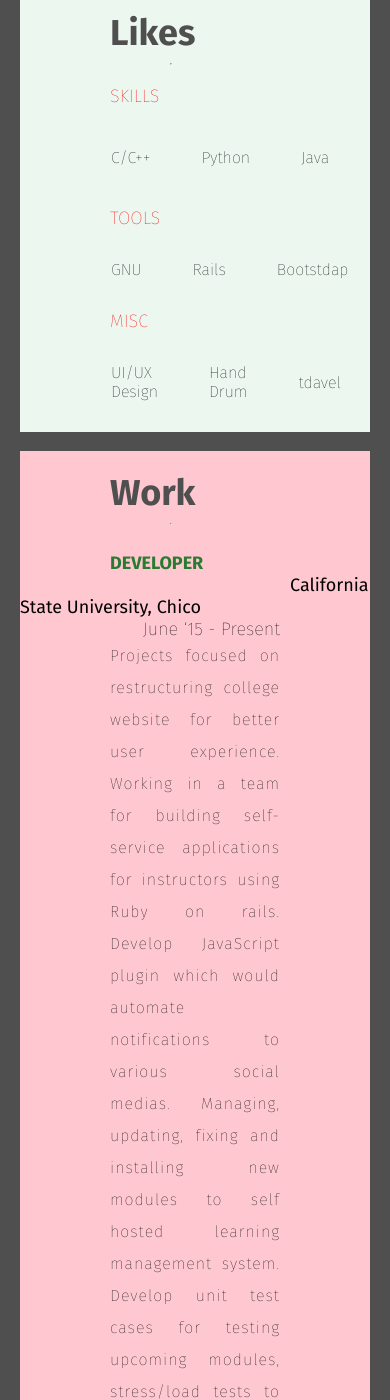
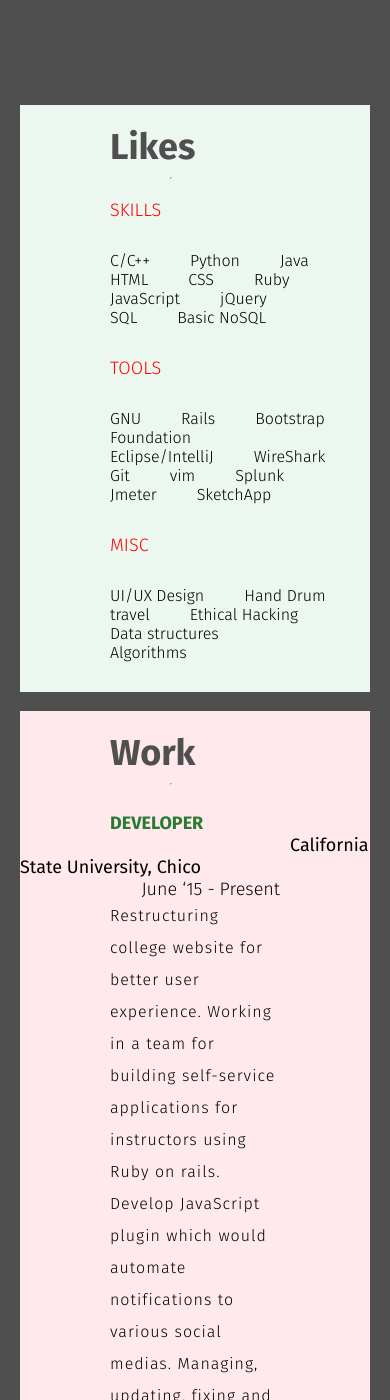
Before and after one commit to dineyw23/reDesign, a Jekyll site: the page built from index.html, in a window 390 px wide and 1400 px high, scrolled down 11579 px. Built offline with Jekyll 4.4.1, drawn with Linux system fonts in a browser that asks for light colours; nearby versions of some CDN libraries; some of the changed text lies outside the part shown.

Commit message:
Making responsive as possible

```diff
--- a/_layouts/default.html
+++ b/_layouts/default.html
@@ -2,7 +2,7 @@
 <html>
 <head>
 	<link rel="stylesheet" href="{{ "/css/main.css" | prepend: site.baseurl }}">
-	 <link href="https://fonts.googleapis.com/css?family=Fira+Sans:100,300,400,500,700" rel="stylesheet">
+	 <link href="https://fonts.googleapis.com/css?family=Fira+Sans:300,400,500,700" rel="stylesheet">
 	 <link rel="shortcut icon" type="image/x-icon" href="images/favicon.ico?">
 	 <script src="https://ajax.googleapis.com/ajax/libs/angularjs/1.5.7/angular.min.js"></script>
 	 <script src="//ajax.googleapis.com/ajax/libs/jquery/2.2.0/jquery.min.js"></script>
--- a/_sass/_base.scss
+++ b/_sass/_base.scss
@@ -54,7 +54,7 @@
 
 
 h1#lname {
-    font-weight: 100;
+    font-weight: 300;
 }
 
 #subheader {
@@ -66,7 +66,7 @@
 
     h2 {
         font-size: 18px;
-        font-weight:100;
+        font-weight:300;
     }
 }
 
@@ -80,9 +80,9 @@
 
     #about {
         margin-top: 100px;
-        font-weight: 100;
+        font-weight: 300;
         font-size: 18px;
-        text-align: justify;
+        text-align: left;
         display: block;
         float: left;
         margin-left: 90px;
@@ -212,8 +212,8 @@
     }
 
     .p-desc {
-        font-weight: 100;
-        text-align: justify;
+        font-weight: 300;
+        text-align: left;
         margin-left: 620px;
         margin-right: 20px;
         line-height: 2em;
@@ -223,8 +223,8 @@
 
 
     .p-desc2 {
-        font-weight: 100;
-        text-align: justify;
+        font-weight: 300;
+        text-align: left;
         margin-left: 620px;
         margin-right: 20px;
         line-height: 2em;
@@ -264,7 +264,7 @@
         margin-top: 20px;
         color: #FF0000;
         font-size: 18px;
-        font-weight: 100;
+        font-weight: 300;
     }
 
     div.skill-table {
@@ -272,16 +272,17 @@
         margin-top: 30px;
         margin-bottom: 30px;
 
+        div.row {
+            float:none;
+            overflow:hidden;
+
+            div {
+                float: left;
+                font-weight: 300;
+                padding-right: 40px;
+            }
         }
 
-    table {
-        border-collapse: collapse;
-    }
-
-    table td {
-
-        font-weight: 100;
-        padding-right: 50px;
     }
 }
 
@@ -290,7 +291,7 @@
     margin-right: 20px;
     margin-left: 20px;
     position: relative;
-    background-color: #FFC8D1;
+    background-color: #ffe9ec;
     overflow: hidden;
     box-sizing: inherit;
 
@@ -344,13 +345,13 @@
         margin-right: 90px;
         font-size: 18px;
         color: #000000;
-        font-weight: 100;
+        font-weight: 300;
     }
       p {
-        text-align: justify;
+        text-align: left;
         margin-left: 90px;
         margin-right: 90px;
-        font-weight: 100;
+        font-weight: 300;
         letter-spacing: 1px;
         line-height: 2em;
     }
@@ -370,7 +371,7 @@
 
     h1 {
         font-size: 36px;
-        font-weight: 100;
+        font-weight: 300;
         text-align: center;
     }
 
@@ -406,7 +407,7 @@
 
     h2 {
         font-size: 18px;
-        font-weight:100;
+        font-weight:300;
     }
     }
 }
@@ -434,11 +435,12 @@
             }
 
             #lname {
-                font-weight: 100;
+                font-weight: 300;
             }
         }
         #subheader {
             margin-left: 35px;
+             margin-right: 35px;
             text-align: center;
         }
     }
@@ -476,60 +478,51 @@
     }
 
     .project1{
-        margin-left: auto;
-        margin-right: auto;
-        width: 100%;
+        margin-left: 12px;
+        height: 350px;
+        width: 350px;
+        background: url("/images/gold-m.png");
         margin-bottom: 30px;
         border-radius: 10px;
     }
     .project2 {
-        margin-left: 90px;
-        margin-right: auto;
-        float: left;
-        height: 387px;
-        width: 436px;
+        margin-left: 12px;
+        height: 350px;
+        width: 350px;
+        background: url("/images/string-m.png");
         margin-bottom: 30px;
-        background: url("/images/string.png");
         border-radius: 10px;
     }
     .project3 {
-        height: 387px;
-        margin-left: 90px;
-        float: left;
-        margin-right: auto;
-        width: 436px;
+        margin-left: 12px;
+        height: 350px;
+        width: 350px;
+        background: url("/images/flash-m.png");
         margin-bottom: 30px;
-        background: url("/images/disc.png");
         border-radius: 10px;
     }
     .project4 {
-        margin-left: 90px;
-        margin-right: auto;
-        float: left;
-        height: 387px;
-        width: 436px;
+        margin-left: 12px;
+        height: 350px;
+        width: 350px;
+        background: url("/images/auth-m.png");
         margin-bottom: 30px;
-        background: url("/images/auth.png");
         border-radius: 10px;
     }
     .project5 {
-        margin-left: 90px;
-        margin-right: auto;
-        float: left;
-        height: 387px;
-        width: 436px;
+        margin-left: 12px;
+        height: 350px;
+        width: 350px;
+        background: url("/images/disc-m.png");
         margin-bottom: 30px;
-        background: url("/images/flash.png");
         border-radius: 10px;
     }
     .project6 {
-        margin-left: 90px;
-        margin-right: auto;
-        float: left;
-        height: 387px;
-        width: 436px;
+         margin-left: 12px;
+        height: 350px;
+        width: 350px;
+        background: url("/images/auction-m.png");
         margin-bottom: 30px;
-        background: url("/images/auction.png");
         border-radius: 10px;
     }
 
@@ -540,15 +533,133 @@
 
     .p-desc {
         margin-left: 20px;
-        line-height: 1.8em;
-        letter-spacing: 1px;
+        margin-right: 5px;
+        line-height: 1.5em;
+        letter-spacing: 0.5px;
     }
 
 
     .p-desc2 {
         margin-left: 20px;
-        line-height: 1.8em;
+        line-height: 1.5em;
+        margin-right: 5px;
         letter-spacing: 1px;
+        margin-bottom: 20px;
+    }
+}
+
+#likes-wrapper {
+
+    margin-right: 5px;
+    margin-left: 5px;
+    position: relative;
+
+    h1 {
+        margin-left: 30px;
+    }
+
+    hr {
+        margin-right: 30px;
+    }
+
+    h3 {
+        margin-left: 30px;
+        font-size: 18px;
+        font-weight: 300;
+    }
+
+    div.skill-table {
+        margin-left: 30px;
+        margin-bottom: 10px;
+        margin-top: 10px;
+
+        div.row {
+            float: none;
+            overflow: hidden;
+
+            div {
+                float: left;
+                padding-right: 20px;
+            }
+        }
+
+    }
+
+
+}
+
+#work-wrapper {
+    margin-right: 5px;
+    margin-left: 5px;
+
+    h1 {
+        margin-left: 30px;
+
+    }
+
+    hr {
+        margin-right: 30px;
+    }
+
+
+    .work-1 {
+        display: inline-block;
+        margin-left: 30px;
+        text-align: center;
+    }
+     .work-2 {
+        margin-left: 30px;
+        text-align: left;
+        display: inline-block;
+    }
+     .work-3 {
+        display: inline-block;
+        margin-left: 30px;
+        text-align: center;
+    }
+
+
+    h3.title  {
+        margin-left: 30px;
+        float: left;
+        font-size: 18px;
+        color: #297B31;
+        font-weight: 700;
+    }
+
+    h3.place {
+        margin-left: 30px;
+        float: left;
+        clear: left;
+        font-weight: 500;
+    }
+
+    h3.period {
+        margin-left: 30px;
+        float: left;
+        clear: left;
+    }
+
+    p {
+        text-align: left;
+        margin-left: 30px;
+        margin-right: 5px;
+        line-height: 1.2em;
+        font-size: 15px;
+    }
+
+    .padding2 {
+        padding-left: 0px;
+    }
+
+    .padding1 {
+        padding-left: 0px;
+    }
+}
+
+.contact-wrapper {
+    .social li {
+        padding-left: 10px;
     }
 }
 
--- a/index.html
+++ b/index.html
@@ -45,6 +45,7 @@
         <p class="p-desc">
         toolstack: C++, Shared Memory, Semaphore, Inter-process communication
         </p>
+        <br>
           <p class="p-desc2">
         A multiplayer game focusing on distributed programming and inter-process communication developed using C++. Currently working on its object oriented design.
       </p>
@@ -57,6 +58,7 @@
         <p class="p-desc">
           toolstack: C++, Standard Template Libraries, Object Oriented
           </p>
+          <br>
           <p class="p-desc2">
           Object oriented mini-project developed in C++ which can be used for text substitution(Find and Replace) using minimal buffer. Reading the file only once and replacing the text in a single iteration using a dynamic buffer of size much less than that of replacement word are the key aspects of this project. Used std::fstream library.
         </p>
@@ -69,6 +71,7 @@
         <p class="p-desc" >
         toolstack: Ruby, Rails, Heroku, Bootstrap, HTML5, CSS3
         </p>
+        <br>
         <p class="p-desc2">
         Ruby on Rails application hosted on heroku, built using different resource available on web. Used devise, links, acts_as_votable and bootstrap-sass ruby gems. Implemented different scaffolds.
   </p>
@@ -80,7 +83,7 @@
         <h3 class="p-title"> Authentication System</h3>
           <p class="p-desc">
          toolstack: C# and .NET framework, Eclipse IDE and Rational Rose(ER-Diagrams)
-         </p>
+         </p><br>
           <p class="p-desc2">
           Importance of network security motivated me to work as a group leader in a group of four under the domain of Network security. Developed a tool for high security devices like PDAs (Personal Digital Assistant). This inexpensive system uses color rating along with text to generate different passwords each time. It is not vulnerable to eavesdropping,dictionary attacks, social engineering and shoulder surfing.
 
@@ -93,7 +96,7 @@
         <h3 class="p-title"> Flash App </h3>
           <p class="p-desc">
            toolstack: Android, Java, XML, Google Maps API, AWS EC2
-          </p>
+          </p><br>
           <p class="p-desc2">
           An android application to take notes (build flash cards) using android’s 3D flip animation with proximity alert system and ‘Share with classmates’ feature.
 
@@ -106,7 +109,7 @@
         <h3 class="p-title"> Auction System </h3>
         <p class="p-desc">
          toolstack: Oracle 11g, PL/SQL, Visual Basic, Visual Studio, SQL Developer
-
+         </p><br><p class="p-desc2">
         In the E-commerce world, competition is booming and maintaining a top spot needs new and creative ideas. Designed and developed a windows application which can be used with number of E-commerce sites where auctioning facility is not available. This project furnished my skill to write optimum stored procedures and managing database connectivity with the front-end.
   </p>
      </div>
@@ -118,51 +121,51 @@
    <hr>
      <h3>SKILLS</h3>
      <div class="skill-table">
-     <table>
-      <tr>
-       <td> C/C++ </td>
-       <td> Python </td>
-       <td> Java </td>
-       <td> HTML </td>
-       <td> CSS </td>
-       <td> Ruby </td>
-       <td> JavaScript </td>
-       <td> jQuery </td>
-       <td> SQL </td>
-       <td> Basic NoSQL </td>
-       </tr>
-     </table>
+
+      <div class="row">
+       <div> C/C++ </div>
+       <div> Python </div>
+       <div> Java </div>
+       <div> HTML </div>
+       <div> CSS </div>
+       <div> Ruby </div>
+       <div> JavaScript </div>
+       <div> jQuery </div>
+       <div> SQL </div>
+       <div> Basic NoSQL </div>
+       </div>
+
      </div>
      <h3>TOOLS</h3>
      <div class="skill-table">
-     <table>
-     <tr>
-       <td> GNU </td>
-       <td> Rails </td>
-       <td> Bootstdap </td>
-       <td> Foundation </td>
-       <td> Eclipse/IntelliJ </td>
-       <td> WireShark </td>
-       <td> Git </td>
-       <td> vim </td>
-       <td> Splunk </td>
-       <td> Jmeter </td>
-       <td> SketchApp </td>
-     </tr>
-     </table>
+
+     <div class="row">
+       <div> GNU </div>
+       <div> Rails </div>
+       <div> Bootstrap </div>
+       <div> Foundation </div>
+       <div> Eclipse/IntelliJ </div>
+       <div> WireShark </div>
+       <div> Git </div>
+       <div> vim </div>
+       <div> Splunk </div>
+       <div> Jmeter </div>
+       <div> SketchApp </div>
+     </div>
+
      </div>
      <h3>MISC</h3>
      <div class="skill-table">
-     <table>
-     <tr>
-      <td> UI/UX Design </td>
-      <td> Hand Drum </td>
-      <td> tdavel </td>
-      <td> Ethical Hacking </td>
-      <td> Data stductures </td>
-      <td> Algorithms </td>
-     </tr>
-     </table>
+
+      <div class="row">
+      <div> UI/UX Design </div>
+      <div> Hand Drum </div>
+      <div> travel </div>
+      <div> Ethical Hacking </div>
+      <div> Data structures </div>
+      <div> Algorithms </div>
+     </div>
+
      </div>
   </div>
 
@@ -177,7 +180,8 @@
       <h3 class="place work-1 padding2">California State University, Chico</h3>
       <h3 class="period work-1">June ‘15 - Present</h3>
       <br><br>
-      <p> Projects focused on restructuring college website for better user experience. Working in a team for building self-service applications for instructors using Ruby on rails.
+      <p>
+      Restructuring college website for better user experience. Working in a team for building self-service applications for instructors using Ruby on rails.
       Develop JavaScript plugin which would automate notifications to various social medias. Managing, updating, fixing and installing new modules to self hosted learning management system. Develop unit test cases for testing upcoming modules, stress/load tests to be used with Jmeter and Blazemeter. Writing automation scripts using Selenium-Python plugin.  Integrated it with existing LMS. Big data analysis of system generated log files using SPLUNK web client. </p>
     </div>
     <br><br>
```
Also changed, not shown: other parts of _layouts/default.html (+3 -0 lines), other parts of index.html (+1 -1 lines), images/auction-m.png (added), images/auth-m.png (added), images/disc-m.png (added), images/flash-m.png (added), images/gold-m.png (added), images/string-m.png (added). Lines whose indentation alone changed are shown as unchanged.
